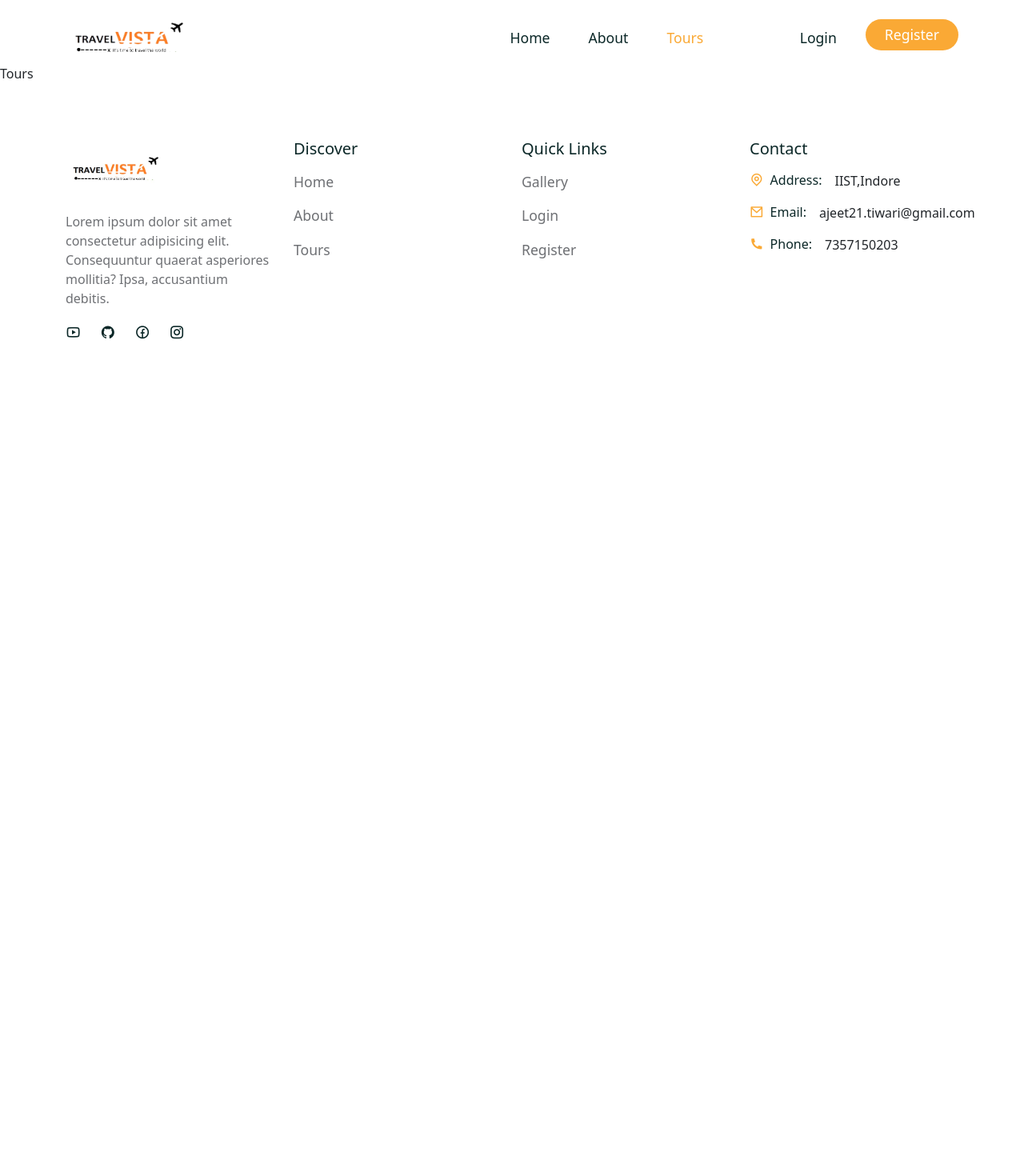
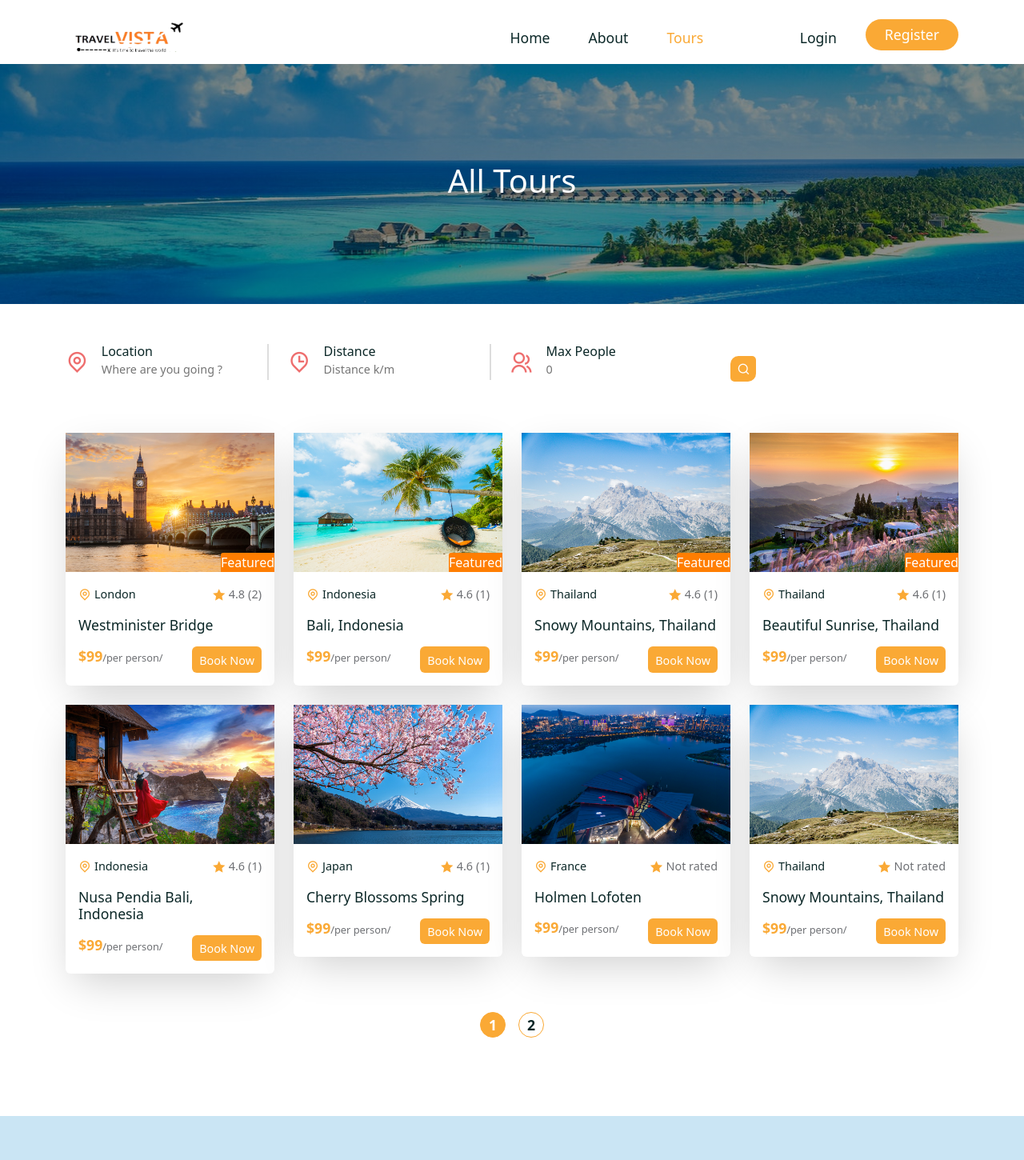
Before and after one commit to Ajeettiwarii/Travelvista, a React (Create React App) app in the folder frontend/: page /tours in a window 1280 px wide. Shown: the top 1450 px of the page at 80% size. Before the commit the page ends 800 px from the top, so only its background shows below. Built offline with nearby package versions, Linux system fonts and the light colour scheme; a web font is replaced by a local one.

Commit message:
tour_section_start

```diff
--- a/frontend/src/Pages/Tours.jsx
+++ b/frontend/src/Pages/Tours.jsx
@@ -1,9 +1,55 @@
-import React from 'react';
-
+import React, { useState, useEffect } from "react";
+import CommonSection from "../shared/CommonSection";
+import "../styles/tour.css";
+import SearchBar from "../shared/SearchBar";
+import TourCard from "../shared/TourCard";
+import NewsLetter from "../shared/NewsLetter";
+import tourData from "../assets/data/tours";
+import { Container, Row, Col } from "reactstrap";
 const Tours = () => {
+  const [pageCount, setPageCount] = useState(0);
+  const [page, setPage] = useState(0);
+  useEffect(() => {
+    const pages = Math.ceil(5 / 4);
+    setPageCount(pages);
+  }, [page]);
   return (
-    <div>Tours</div>
+    <>
+      <CommonSection title={"All Tours"} />
+      <section>
+        <Container>
+          <Row>
+            <SearchBar />
+          </Row>
+        </Container>
+      </section>
+      <section className="pt-0">
+        <Container>
+          <Row>
+            {tourData?.map((tour) => (
+              <Col lg="3" className="mb-4" key={tour.id}>
+                <TourCard tour={tour} />
+              </Col>
+            ))}
+            <Col lg="12">
+              <div className="pagination d-flex align-items-center  justify-content-center mt-4 gap-3">
+                {[...Array(pageCount).keys()].map((number) => (
+                  <span
+                    key={number}
+                    onClick={() => setPage(number)}
+                    className={page === number ? "active__page" : ""}
+                  >
+                    {number + 1}
+                  </span>
+                ))}
+              </div>
+            </Col>
+          </Row>
+        </Container>
+      </section>
+      <NewsLetter/>
+    </>
   );
-}
+};
 
 export default Tours;
--- /dev/null
+++ b/frontend/src/shared/CommonSection.jsx
@@ -0,0 +1,19 @@
+import React from "react";
+import "./common-section.css";
+import { Container, Row, Col } from "reactstrap";
+
+const CommonSection = ({ title }) => {
+  return (
+    <section className="common__section">
+      <Container>
+        <Row>
+          <Col lg="12">
+            <h1>{title}</h1>
+          </Col>
+        </Row>
+      </Container>
+    </section>
+  );
+};
+
+export default CommonSection;
--- /dev/null
+++ b/frontend/src/shared/common-section.css
@@ -0,0 +1,16 @@
+.common__section{
+    background: linear-gradient(rgba( 0, 0, 0, 0.45),rgba( 0, 0, 0, 0.45)),
+    url("../assets/images/tour.jpg") no-repeat center center;
+    background-size: cover  ;
+    height: 300px;
+    display: flex;
+    align-items: center;
+    justify-content: center;
+    text-align: center;
+}
+.common__section h1{
+    font-size: 2.5rem;
+    color: #fff;
+
+
+}
--- /dev/null
+++ b/frontend/src/styles/tour.css
@@ -0,0 +1,19 @@
+.pagination span{
+    width: 2rem;
+    height: 2rem;
+    padding: 5px;
+    border-radius: 50px;
+    display:flex;
+    align-items: center;
+    justify-content: center;
+    border: 1px solid var(--secondary-color);
+    color: var(--heading-color);
+    font-size: 1.1rem;
+    cursor: pointer;
+    font-weight: 700;
+}
+.active__page{
+    background: var(--secondary-color);
+    color: #fff !important;
+
+}
```
